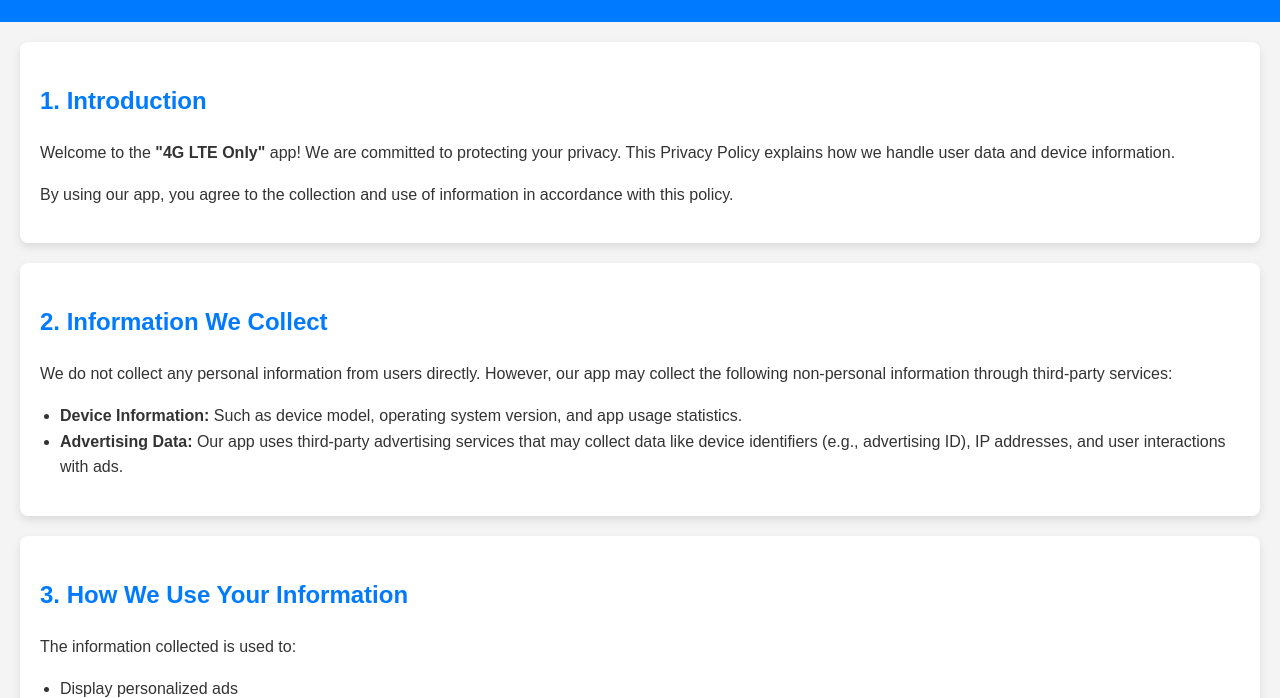
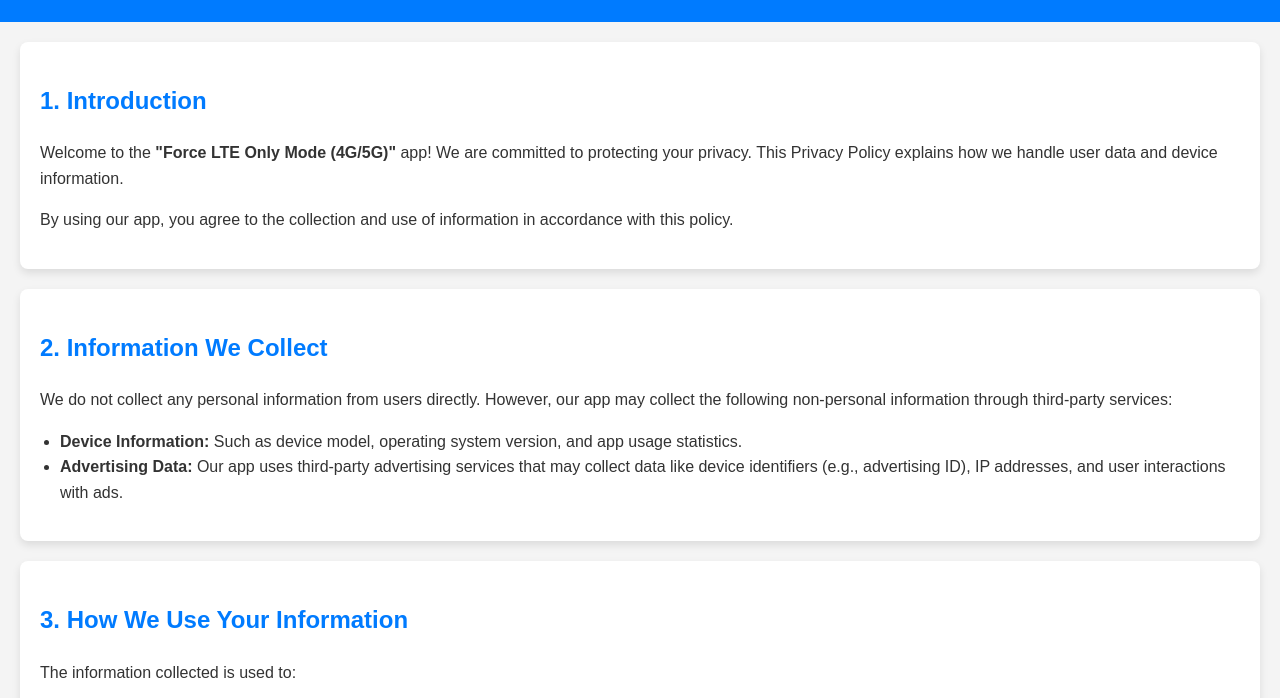
Before and after one commit to ishara-madu/4GLTEOnlyApp, a plain HTML site: page index.html in a window 1280 px wide. Shown: the part 105-803 px from the top of the page. Drawn offline with Linux system fonts and the light colour scheme.

Commit message:
Update index.html

```diff
--- a/index.html
+++ b/index.html
@@ -75,7 +75,7 @@
 
     <section>
         <h2>1. Introduction</h2>
-        <p>Welcome to the <strong>"4G LTE Only"</strong> app! We are committed to protecting your privacy. This Privacy Policy explains how we handle user data and device information.</p>
+        <p>Welcome to the <strong>"Force LTE Only Mode (4G/5G)"</strong> app! We are committed to protecting your privacy. This Privacy Policy explains how we handle user data and device information.</p>
         <p>By using our app, you agree to the collection and use of information in accordance with this policy.</p>
     </section>
 
```
